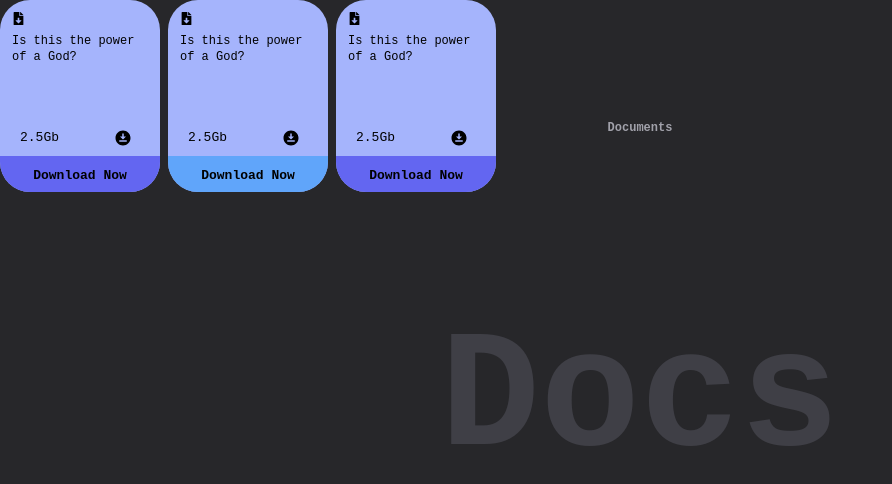
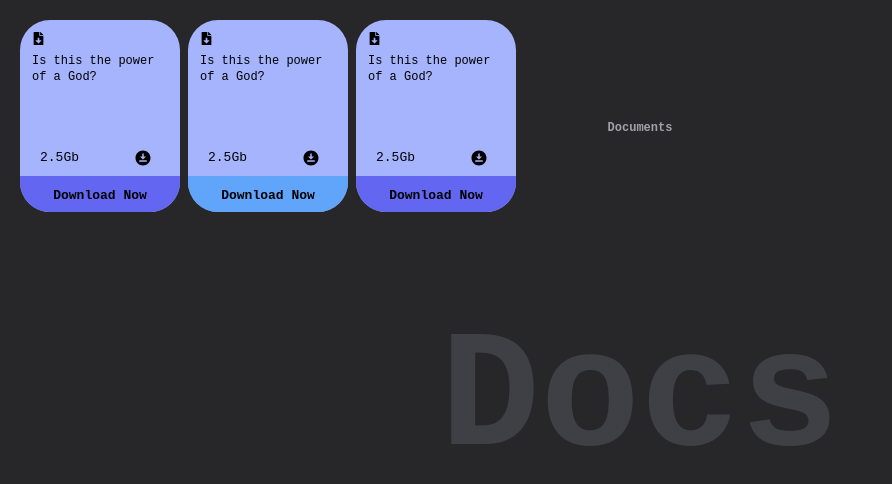
Before and after one commit to BABAR-TAHSEEN55/Mini---Docs, a React (Vite) app: page / in a window 1280 px wide. Shown: the top 484 px of the page, without its empty margins (0-892 px from the left). Built offline with nearby package versions, Linux system fonts and the light colour scheme.

Commit message:
Added Drag Constraints

```diff
--- a/src/components/Cards.jsx
+++ b/src/components/Cards.jsx
@@ -1,11 +1,17 @@
 import React from "react";
 import { FaFileDownload } from "react-icons/fa";
-import { MdDownloadForOffline } from "react-icons/md";
+import { MdDownloadForOffline, MdSlowMotionVideo } from "react-icons/md";
 import { IoCloseCircleOutline } from "react-icons/io5";
+import { motion } from "framer-motion";
 
-function Cards({ data }) {
+function Cards({ data, reference }) {
   return (
-    <div className="relative h-48 w-40 bg-indigo-300   p-3 rounded-[30px] overflow-hidden">
+    <motion.div
+      drag
+      dragConstraints={reference}
+      whileHover={{ scale: 1.2 }}
+      className="relative h-48 w-40 bg-indigo-300   p-3 rounded-[30px] overflow-hidden"
+    >
       <FaFileDownload />
       <p className="text-xs mt-2">{data.description}</p>
       <div className="footer absolute bottom-8 w-full h-10 left-0    ">
@@ -30,7 +36,7 @@ function Cards({ data }) {
           </div>
         )}
       </div>
-    </div>
+    </motion.div>
   );
 }
 
--- a/src/components/Foreground.jsx
+++ b/src/components/Foreground.jsx
@@ -1,6 +1,8 @@
-import React from "react";
+import React, { useRef } from "react";
 import Cards from "../components/Cards";
 function Foreground() {
+  const ref = useRef(null);
+
   const data = [
     {
       id: 1,
@@ -37,9 +39,12 @@ function Foreground() {
     },
   ];
   return (
-    <div className="fixed z-[4] top-0 left-0 w-full h-full flex flex-wrap gap-2 ">
+    <div
+      ref={ref} // Saving this as a Check Point
+      className="fixed z-[4] top-0 left-0 w-full h-full flex flex-wrap gap-2 p-5 "
+    >
       {data.map((item, index) => (
-        <Cards data={item} key={item.id} />
+        <Cards data={item} key={item.id} reference={ref} />
       ))}
     </div>
   );
```
